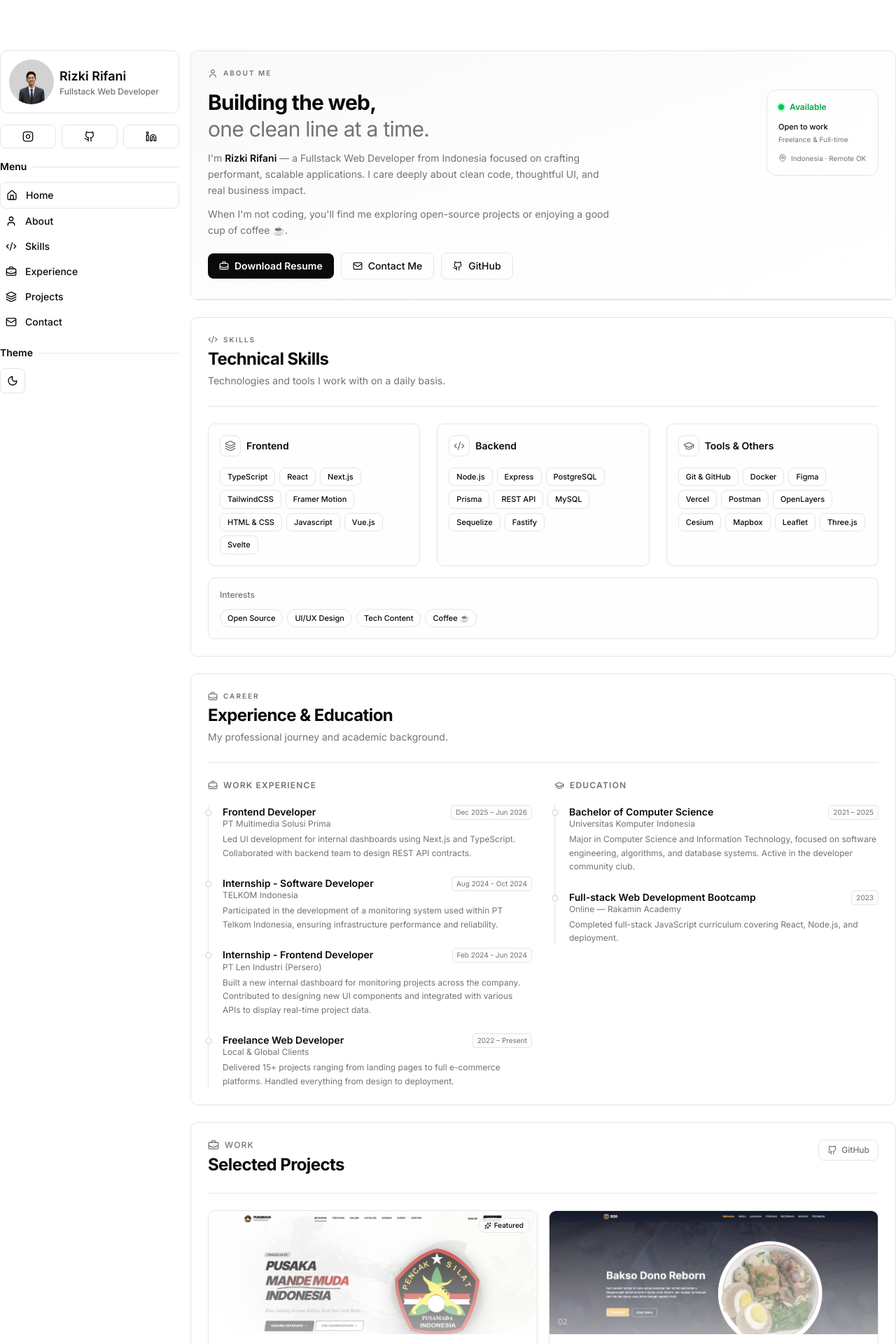
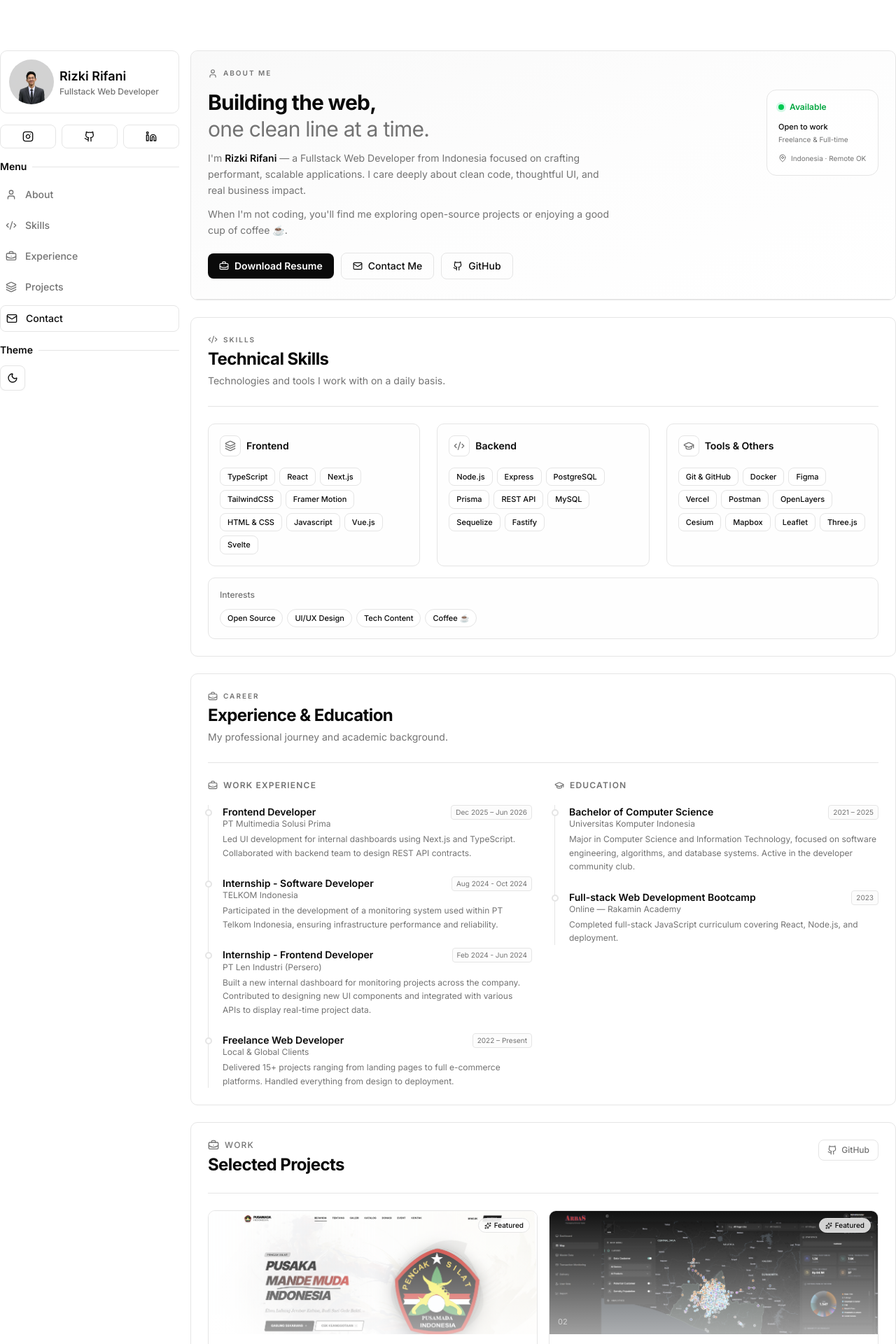
Before and after one commit to rizkirifandi7/portfolio-rizki, a Next.js app: page / in a window 1280 px wide. Shown: the top 1920 px of the page at 70% size. Built offline with nearby package versions, Linux system fonts and the light colour scheme.

Commit message:
feat: implement portfolio landing page with sidebar navigation and project previews

```diff
--- a/app/page.tsx
+++ b/app/page.tsx
@@ -1,5 +1,6 @@
 "use client";
 
+import React from "react";
 import { ModeToggle } from "@/components/common/Button/ModeToggle";
 import Image from "next/image";
 import { Avatar, AvatarFallback, AvatarImage } from "@/components/ui/avatar";
@@ -22,7 +23,7 @@ import {
 } from "lucide-react";
 import Link from "next/link";
 import { motion, useInView, Variants } from "framer-motion";
-import { useRef, ReactNode } from "react";
+import { useRef, ReactNode, useState, useEffect } from "react";
 
 // ── Animation helpers ──────────────────────────────────────────
 const fadeUp: Variants = {
@@ -59,34 +60,105 @@ const staggerContainer: Variants = {
 
 const staggerItem: Variants = {
   hidden: { opacity: 0, y: 18 },
-  visible: { opacity: 1, y: 0, transition: { duration: 0.45, ease: [0.25, 0.46, 0.45, 0.94] } },
+  visible: {
+    opacity: 1,
+    y: 0,
+    transition: { duration: 0.45, ease: [0.25, 0.46, 0.45, 0.94] },
+  },
 };
 
-function InView({ children, className, variants = fadeUp, custom = 0 }: {
-  children: ReactNode; className?: string; variants?: Variants; custom?: number;
+function InView({
+  children,
+  className,
+  variants = fadeUp,
+  custom = 0,
+}: {
+  children: ReactNode;
+  className?: string;
+  variants?: Variants;
+  custom?: number;
 }) {
   const ref = useRef(null);
   const inView = useInView(ref, { once: true, margin: "-60px" });
   return (
-    <motion.div ref={ref} variants={variants} initial="hidden"
-      animate={inView ? "visible" : "hidden"} custom={custom} className={className}>
+    <motion.div
+      ref={ref}
+      variants={variants}
+      initial="hidden"
+      animate={inView ? "visible" : "hidden"}
+      custom={custom}
+      className={className}
+    >
       {children}
     </motion.div>
   );
 }
 
-function InViewStagger({ children, className }: { children: ReactNode; className?: string }) {
+function InViewStagger({
+  children,
+  className,
+}: {
+  children: ReactNode;
+  className?: string;
+}) {
   const ref = useRef(null);
   const inView = useInView(ref, { once: true, margin: "-60px" });
   return (
-    <motion.div ref={ref} variants={staggerContainer} initial="hidden"
-      animate={inView ? "visible" : "hidden"} className={className}>
+    <motion.div
+      ref={ref}
+      variants={staggerContainer}
+      initial="hidden"
+      animate={inView ? "visible" : "hidden"}
+      className={className}
+    >
       {children}
     </motion.div>
   );
 }
 
+const NAV_ITEMS = [
+  { id: "about", label: "About", icon: "User" },
+  { id: "skills", label: "Skills", icon: "Code2" },
+  { id: "experience", label: "Experience", icon: "BriefcaseBusiness" },
+  { id: "projects", label: "Projects", icon: "Layers" },
+  { id: "contact", label: "Contact", icon: "Mail" },
+] as const;
+
 export default function Home() {
+  const [activeSection, setActiveSection] = useState<string>("about");
+
+  useEffect(() => {
+    const sectionIds = NAV_ITEMS.map((item) => item.id);
+    const observers: IntersectionObserver[] = [];
+    const visibilityMap: Record<string, number> = {};
+
+    const pickActive = () => {
+      const sorted = Object.entries(visibilityMap).sort((a, b) => b[1] - a[1]);
+      if (sorted.length > 0 && sorted[0][1] > 0) {
+        setActiveSection(sorted[0][0]);
+      }
+    };
+
+    sectionIds.forEach((id) => {
+      const el = document.getElementById(id);
+      if (!el) return;
+      const obs = new IntersectionObserver(
+        ([entry]) => {
+          visibilityMap[id] = entry.intersectionRatio;
+          pickActive();
+        },
+        {
+          threshold: [0, 0.1, 0.25, 0.5, 0.75, 1],
+          rootMargin: "-80px 0px -20% 0px",
+        },
+      );
+      obs.observe(el);
+      observers.push(obs);
+    });
+
+    return () => observers.forEach((obs) => obs.disconnect());
+  }, []);
+
   return (
     <div className="max-w-7xl mx-auto min-h-screen pt-18">
       <div className="relative flex justify-between items-start gap-4">
@@ -149,43 +221,35 @@ export default function Home() {
               <h3 className="text-sm  font-semibold">Menu</h3>
               <Separator orientation="horizontal" className="flex-1" />
             </div>
-            <nav>
-              <Link href="#home">
-                <li className="inline-flex items-center gap-3 w-full text-sm font-medium p-2 border rounded-md">
-                  <House className="h-4 w-4" />
-                  Home
+            <nav className="flex flex-col gap-2">
+              {NAV_ITEMS.map((item) => {
+                const isActive = activeSection === item.id;
+                const IconMap: Record<string, React.ElementType> = {
+                  User,
+                  Code2,
+                  BriefcaseBusiness,
+                  Layers,
+                  Mail,
+                };
+                const Icon = IconMap[item.icon];
+                return (
+                  <Link key={item.id} href={`#${item.id}`}>
+                    <li
+                      className={`inline-flex items-center gap-3 w-full text-sm font-medium p-2 rounded-md transition-all duration-200 ${
+                        isActive
+                          ? "border"
+                          : "hover:bg-muted text-muted-foreground hover:text-foreground"
+                      }`}
+                    >
+                      <Icon className="h-4 w-4 shrink-0" />
+                      {item.label}
+                      {isActive && (
+                        <span className="ml-auto w-1.5 h-1.5 rounded-full bg-background/60" />
+                      )}
                     </li>
                   </Link>
-              <Link href="#about">
-                <li className="inline-flex items-center gap-3 w-full text-sm font-medium p-2">
-                  <User className="h-4 w-4" />
-                  About
-                </li>
-              </Link>
-              <Link href="#skills">
-                <li className="inline-flex items-center gap-3 w-full text-sm font-medium p-2">
-                  <Code2 className="h-4 w-4" />
-                  Skills
-                </li>
-              </Link>
-              <Link href="#experience">
-                <li className="inline-flex items-center gap-3 w-full text-sm font-medium p-2">
-                  <BriefcaseBusiness className="h-4 w-4" />
-                  Experience
-                </li>
-              </Link>
-              <Link href="#projects">
-                <li className="inline-flex items-center gap-3 w-full text-sm font-medium p-2">
-                  <Layers className="h-4 w-4" />
-                  Projects
-                </li>
-              </Link>
-              <Link href="#contact">
-                <li className="inline-flex items-center gap-3 w-full text-sm font-medium p-2">
-                  <Mail className="h-4 w-4" />
-                  Contact
-                </li>
-              </Link>
+                );
+              })}
             </nav>
           </div>
           <div className="">
@@ -454,7 +518,11 @@ export default function Home() {
                         desc: "Delivered 15+ projects ranging from landing pages to full e-commerce platforms. Handled everything from design to deployment.",
                       },
                     ].map((exp) => (
-                    <motion.div key={exp.role} variants={staggerItem} className="relative">
+                      <motion.div
+                        key={exp.role}
+                        variants={staggerItem}
+                        className="relative"
+                      >
                         <div className="absolute -left-[1.55rem] top-1.5 w-2.5 h-2.5 rounded-full border-2 border-border bg-background" />
                         <div className="flex items-start justify-between gap-2 mb-1">
                           <div>
@@ -499,7 +567,11 @@ export default function Home() {
                         desc: "Completed full-stack JavaScript curriculum covering React, Node.js, and deployment.",
                       },
                     ].map((edu) => (
-                    <motion.div key={edu.degree} variants={staggerItem} className="relative">
+                      <motion.div
+                        key={edu.degree}
+                        variants={staggerItem}
+                        className="relative"
+                      >
                         <div className="absolute -left-[1.55rem] top-1.5 w-2.5 h-2.5 rounded-full border-2 border-border bg-background" />
                         <div className="flex items-start justify-between gap-2 mb-1">
                           <div>
@@ -527,7 +599,10 @@ export default function Home() {
 
           {/* PROJECTS SECTION */}
           <InView variants={fadeUp}>
-          <section id="projects" className="border rounded-lg p-6 scroll-mt-24">
+            <section
+              id="projects"
+              className="border rounded-lg p-6 scroll-mt-24"
+            >
               {/* Header */}
               <div className="flex items-start justify-between mb-6">
                 <div>
@@ -573,6 +648,28 @@ export default function Home() {
                   },
                   {
                     index: "02",
+                    title: "Website Market Monitoring ARBA",
+                    description:
+                      "ARBA Market Monitoring is a comprehensive web application designed to track, analyze, and report on market price data. It provides users with real-time insights into market trends, price fluctuations, and historical data, enabling informed decision-making for businesses and stakeholders.",
+                    tech: ["Next.js", "TailwindCSS"],
+                    image: "/project-market-monitoring.png",
+                    github: "#",
+                    live: "https://arbas.urbansolv.co.id/login",
+                    featured: true,
+                  },
+                  {
+                    index: "03",
+                    title: "Misoa",
+                    description:
+                      "Website company profile with blog feature and responsive design.",
+                    tech: ["Next.js", "TailwindCSS"],
+                    image: "/project-misoa.png",
+                    github: "#",
+                    live: "https://misoa.kulidigital.id/",
+                    featured: true,
+                  },
+                  {
+                    index: "04",
                     title: "Bakso Dono Reborn",
                     description:
                       "SEO-optimized company website with a headless CMS empowering marketing teams to manage content effortlessly.",
@@ -584,12 +681,13 @@ export default function Home() {
                       "Express",
                     ],
                     image: "/project-bakso-dono.png",
-                  github: "https://github.com/rizkirifandi7/bdr-website-fe-v2",
+                    github:
+                      "https://github.com/rizkirifandi7/bdr-website-fe-v2",
                     live: "https://bdr-website-fe-v2-rizkirifandi7s-projects.vercel.app/",
                     featured: false,
                   },
                   {
-                  index: "03",
+                    index: "05",
                     title: "Dmiehan Website",
                     description:
                       "SEO-optimized company website with a headless CMS empowering marketing teams to manage content effortlessly.",
@@ -606,7 +704,7 @@ export default function Home() {
                     featured: false,
                   },
                   {
-                  index: "04",
+                    index: "06",
                     title: "Shipping Project Management",
                     description:
                       "Real-time job tracking for trucking companies with automated email notifications, document attachments, and role-based access control.",
@@ -623,7 +721,7 @@ export default function Home() {
                     featured: false,
                   },
                   {
-                  index: "05",
+                    index: "07",
                     title: "Plant Monitoring System",
                     description:
                       "Monitoring platform for plant status with automated information via Push Notification.",
@@ -708,7 +806,10 @@ export default function Home() {
 
           {/* CONTACT SECTION */}
           <InView variants={fadeUp}>
-          <section id="contact" className="border rounded-lg p-6 scroll-mt-24">
+            <section
+              id="contact"
+              className="border rounded-lg p-6 scroll-mt-24"
+            >
               {/* Header */}
               <div className="flex items-center gap-2 mb-1">
                 <Mail className="h-4 w-4 text-muted-foreground" />
@@ -778,7 +879,10 @@ export default function Home() {
                 </motion.div>
 
                 {/* Right — Contact Form */}
-              <motion.div variants={staggerItem} className="border rounded-lg p-5 bg-muted/10">
+                <motion.div
+                  variants={staggerItem}
+                  className="border rounded-lg p-5 bg-muted/10"
+                >
                   <p className="text-sm font-semibold mb-4">Send a Message</p>
                   <form className="space-y-4">
                     <div className="grid grid-cols-2 gap-3">
```
Also changed, not shown: public/project-market-monitoring.png (added), public/project-misoa.png (added). Lines whose indentation alone changed are shown as unchanged.
